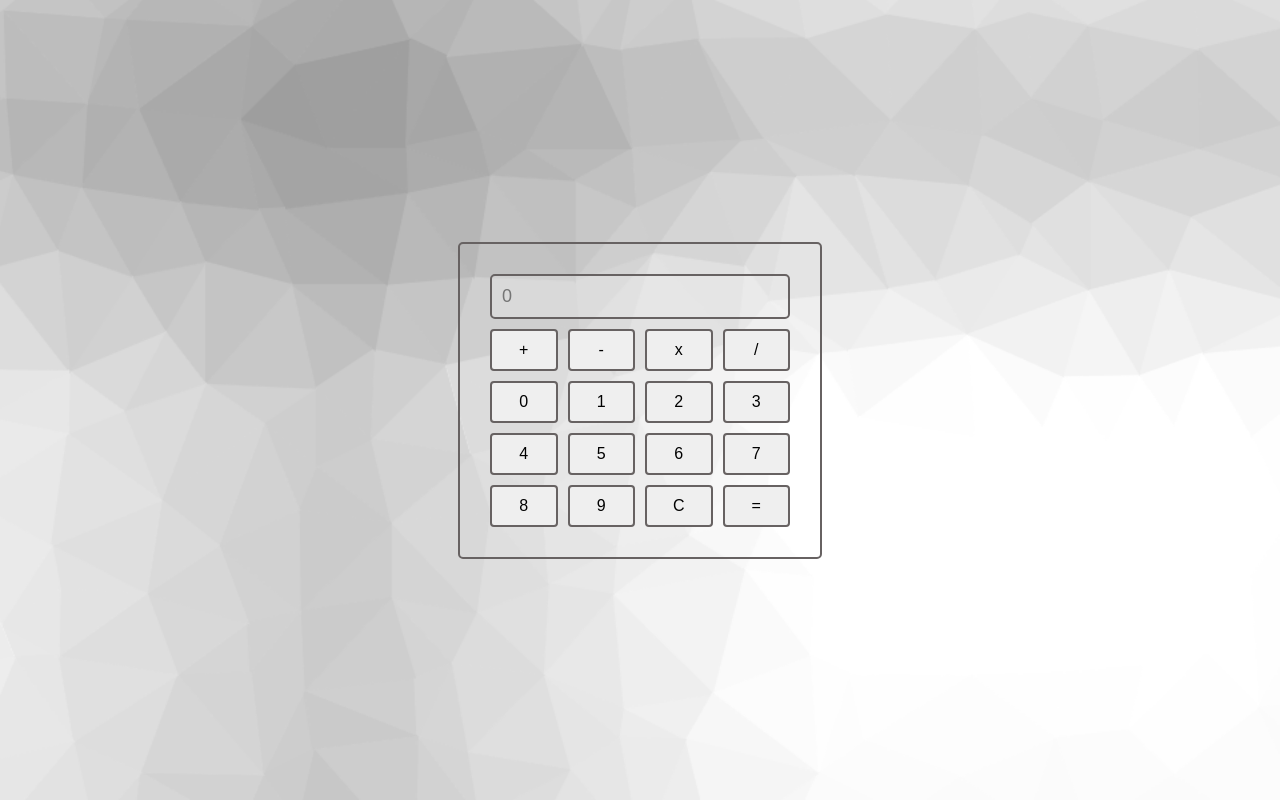
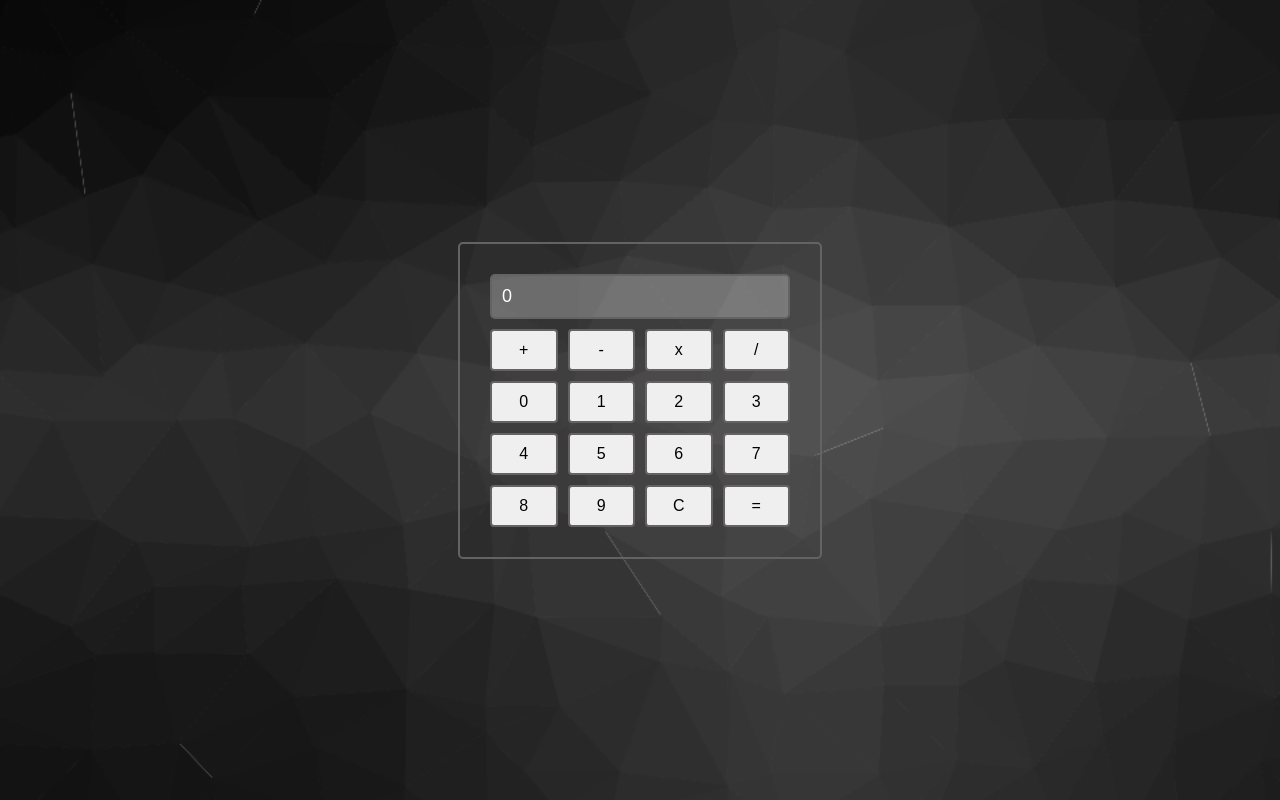
Before and after one commit to MihlaliCode/Calculator_Project, a plain HTML site: page index.html in a window 1280 px wide. Drawn offline with Linux system fonts and the light colour scheme.

Commit message:
added placeholder color

```diff
--- a/css/styles.css
+++ b/css/styles.css
@@ -5,7 +5,7 @@ body {
   padding: 0;
   margin: 0;
   min-height: 100vh;
-  background-image: url(/images/cool-background\ \(2\).png);
+  background-image: url(/images/cool-background\ \(3\).png);
   background-size: cover;
   background-repeat: no-repeat;
 }
@@ -43,3 +43,7 @@ button {
   border: 2px solid #676262;
   cursor: pointer;
 }
+
+::placeholder {
+    color: white;
+}
```
